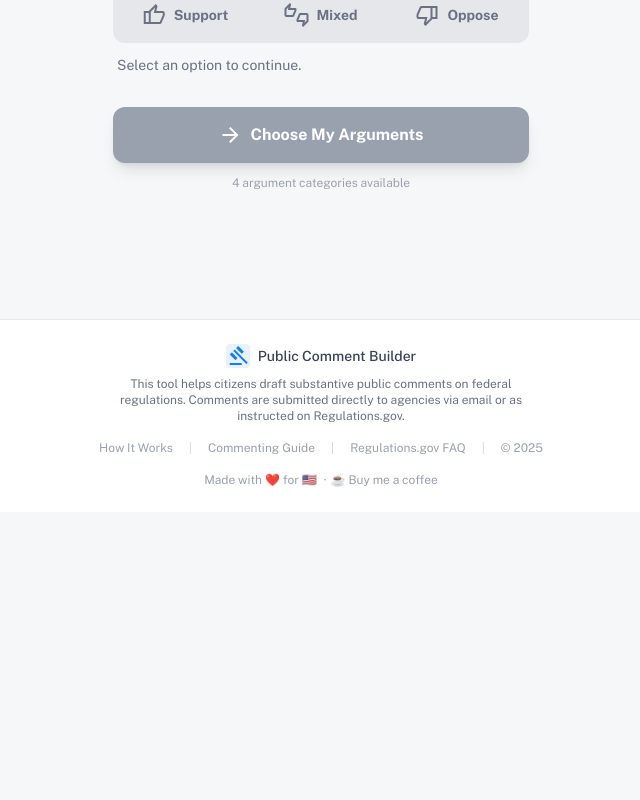
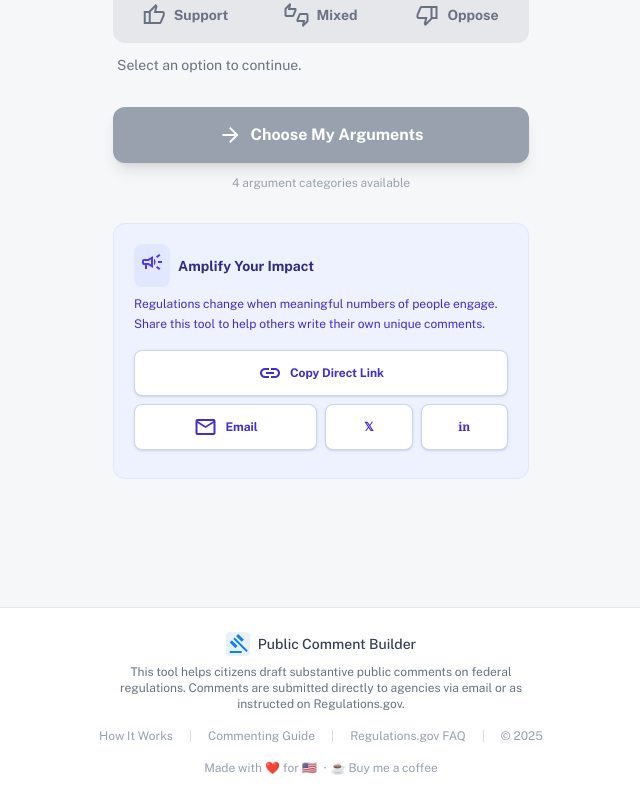
Before and after one commit to 2b3pro/public-comment-builder, a Next.js app in the folder civic-engine/: page /docket/EPA-HQ-OAR-2023 in a window 1280 px wide. Shown: the part 923-1723 px from the top of the page, without its empty margins (319-959 px from the left). Before the commit the page ends 1435 px from the top, so only its background shows below. Built offline with nearby package versions, Linux system fonts and the light colour scheme; no server answers; the database is empty.

Commit message:
feat: Add social sharing features to docket analysis and review pages

```diff
--- a/civic-engine/app/docket/[id]/page.tsx
+++ b/civic-engine/app/docket/[id]/page.tsx
@@ -9,6 +9,7 @@ import { ReasoningCard, ReasoningOption } from '@/components/ReasoningCard';
 import { ImpactToggle } from '@/components/ImpactToggle';
 import { SubmissionGuidelines } from '@/components/SubmissionGuidelines';
 import { CommentPreview } from '@/components/CommentPreview';
+import { ShareDocket } from '@/components/ShareDocket';
 import {
   analyzeDocketContent,
   regenerateReasonCardAction,
@@ -546,6 +547,14 @@ export default function DocketPage() {
                   {analysis?.positions[selectedPosition || 'oppose'].reasonCards.length || 0} argument categories available
                 </p>
               </div>
+
+              {/* Share Widget */}
+              <div className="mt-8 animate-fade-in delay-200">
+                <ShareDocket
+                  docketId={docketId}
+                  docketTitle={analysis?.summary.split('.')[0]} // Rough guess at title if not explicit, but good enough
+                />
+              </div>
             </div>
           )}
 
--- a/civic-engine/components/CommentPreview.tsx
+++ b/civic-engine/components/CommentPreview.tsx
@@ -1,4 +1,5 @@
 import React from 'react';
+import { ShareDocket } from '@/components/ShareDocket';
 
 interface CommentPreviewProps {
   draft: string;
@@ -99,6 +100,11 @@ export const CommentPreview: React.FC<CommentPreviewProps> = ({
             Open Regulations.gov in new tab
           </a>
         )}
+
+        {/* Share Widget */}
+        <div className="mt-4 pt-4 border-t border-gray-100">
+          <ShareDocket docketId={docketId || ''} className="bg-indigo-50/50" />
+        </div>
       </div>
     </div>
   );
--- /dev/null
+++ b/civic-engine/components/ShareDocket.tsx
@@ -0,0 +1,87 @@
+import React, { useState } from 'react';
+
+interface ShareDocketProps {
+    docketId: string;
+    docketTitle?: string;
+    className?: string;
+}
+
+export const ShareDocket: React.FC<ShareDocketProps> = ({ docketId, docketTitle, className = '' }) => {
+    const [copied, setCopied] = useState(false);
+    const shareUrl = `https://public-comment-builder.vercel.app/docket/${docketId}`;
+    const shareText = docketTitle
+        ? `I'm writing a public comment on "${docketTitle}" using this tool. Make your voice heard too!`
+        : `I'm writing a public comment on docket ${docketId} using this tool. Make your voice heard too!`;
+
+    const handleCopy = () => {
+        navigator.clipboard.writeText(shareUrl);
+        setCopied(true);
+        setTimeout(() => setCopied(false), 2000);
+    };
+
+    // We use window.open for email to avoid navigating away from the current page state if use uses webmail
+    const handleEmail = (e: React.MouseEvent) => {
+        e.preventDefault();
+        const mailto = `mailto:?subject=${encodeURIComponent(`Action Required: Public Comment on ${docketId}`)}&body=${encodeURIComponent(shareText + '\n\n' + shareUrl)}`;
+        window.location.href = mailto;
+    };
+
+    const handleX = () => {
+        window.open(`https://twitter.com/intent/tweet?text=${encodeURIComponent(shareText)}&url=${encodeURIComponent(shareUrl)}`, '_blank');
+    };
+
+    const handleLinkedIn = () => {
+        window.open(`https://www.linkedin.com/sharing/share-offsite/?url=${encodeURIComponent(shareUrl)}`, '_blank');
+    };
+
+    return (
+        <div className={`bg-indigo-50 border border-indigo-100 rounded-xl p-5 ${className}`}>
+            <div className="flex items-center gap-2 mb-2">
+                <div className="p-1.5 bg-indigo-100 text-indigo-600 rounded-lg">
+                    <span className="material-symbols-outlined text-[20px] block">campaign</span>
+                </div>
+                <h4 className="text-sm font-bold text-indigo-900">
+                    Amplify Your Impact
+                </h4>
+            </div>
+            <p className="text-xs text-indigo-700 mb-4 leading-relaxed">
+                Regulations change when meaningful numbers of people engage. Share this tool to help others write their own unique comments.
+            </p>
+
+            <div className="grid grid-cols-2 gap-2 mb-2">
+                <button
+                    onClick={handleCopy}
+                    className="col-span-2 bg-white border border-indigo-200 text-indigo-700 py-2.5 px-3 rounded-lg text-xs font-bold hover:bg-indigo-50 hover:border-indigo-300 transition-all flex items-center justify-center gap-2 shadow-sm"
+                >
+                    <span className="material-symbols-outlined text-[18px]">{copied ? 'check' : 'link'}</span>
+                    {copied ? 'Link Copied' : 'Copy Direct Link'}
+                </button>
+
+                <button
+                    onClick={handleEmail}
+                    className="bg-white border border-indigo-200 text-indigo-700 py-2.5 px-3 rounded-lg text-xs font-bold hover:bg-indigo-50 hover:border-indigo-300 transition-all flex items-center justify-center gap-2 shadow-sm"
+                >
+                    <span className="material-symbols-outlined text-[18px]">mail</span>
+                    Email
+                </button>
+
+                <div className="flex gap-2">
+                    <button
+                        onClick={handleX}
+                        className="flex-1 bg-white border border-indigo-200 text-indigo-700 py-2.5 px-3 rounded-lg text-xs font-bold hover:bg-indigo-50 hover:border-indigo-300 transition-all flex items-center justify-center shadow-sm"
+                        title="Share on X (Twitter)"
+                    >
+                        <span className="">𝕏</span>
+                    </button>
+                    <button
+                        onClick={handleLinkedIn}
+                        className="flex-1 bg-white border border-indigo-200 text-indigo-700 py-2.5 px-3 rounded-lg text-xs font-bold hover:bg-indigo-50 hover:border-indigo-300 transition-all flex items-center justify-center shadow-sm"
+                        title="Share on LinkedIn"
+                    >
+                        <span className="font-serif">in</span>
+                    </button>
+                </div>
+            </div>
+        </div>
+    );
+};
```
